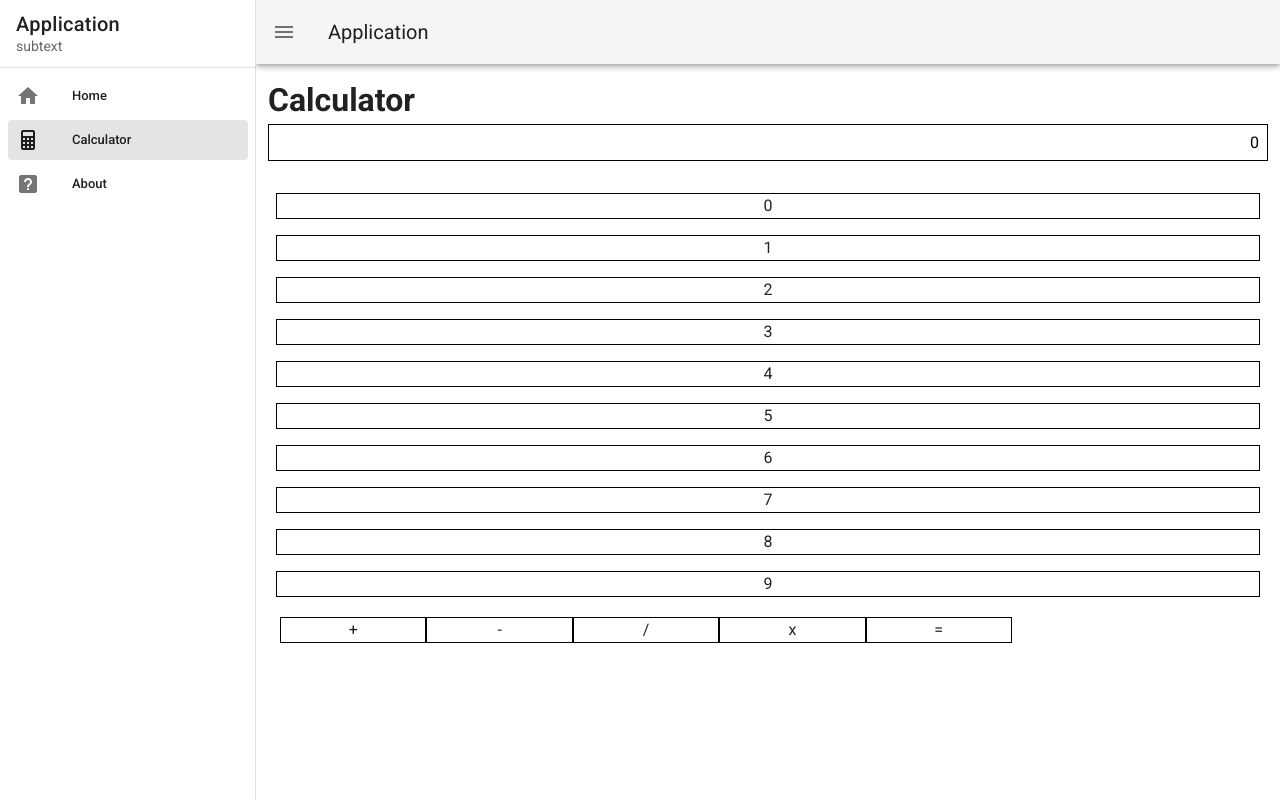
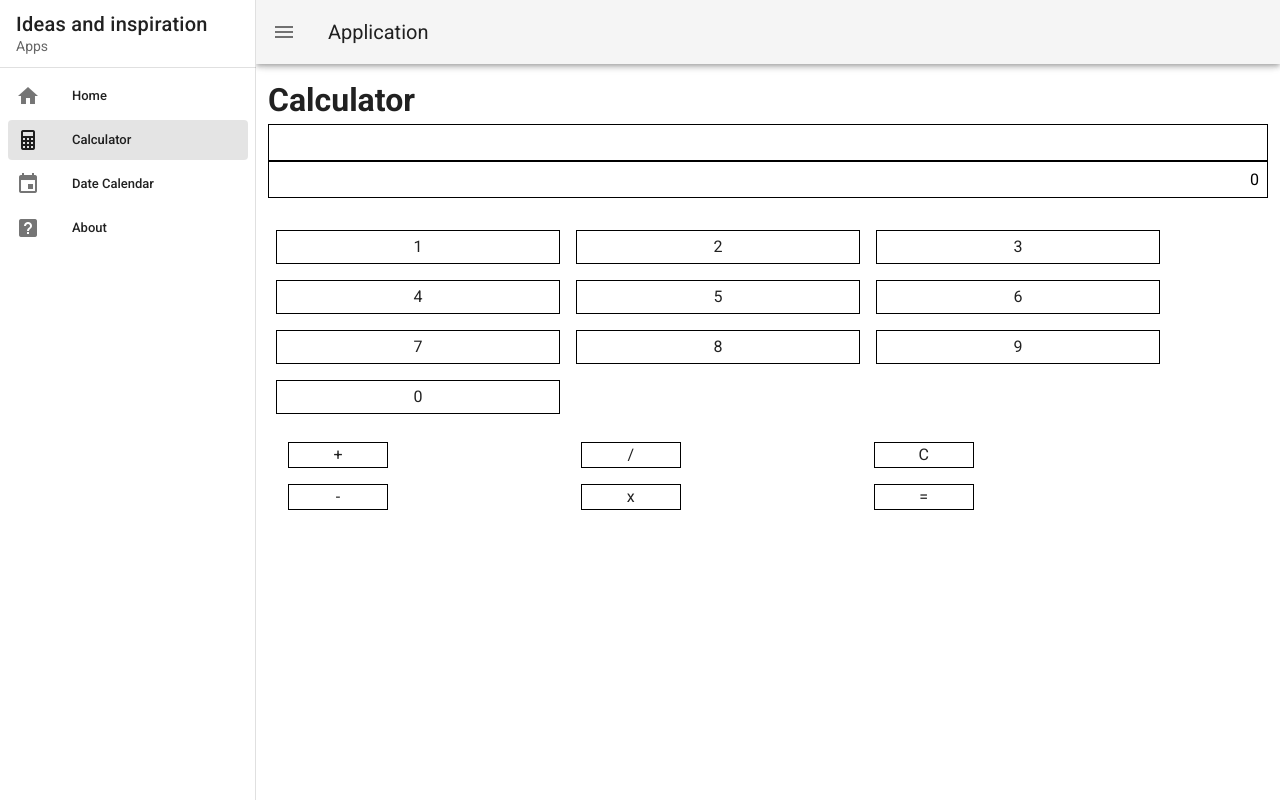
Before and after one commit to temaari/multipurpose-app, a Vue app: page /calculator in a window 1280 px wide. Built offline with nearby package versions, Linux system fonts and the light colour scheme.

Commit message:
init calcuator app

```diff
--- a/src/App.vue
+++ b/src/App.vue
@@ -7,10 +7,10 @@
 			<v-list-item>
 				<v-list-item-content>
 					<v-list-item-title class="title">
-						Application
+						Ideas and inspiration
 					</v-list-item-title>
 					<v-list-item-subtitle>
-						subtext
+						Apps
 					</v-list-item-subtitle>
 				</v-list-item-content>
 			</v-list-item>
@@ -57,6 +57,7 @@
 			items: [
 					{ title: 'Home', icon: 'mdi-home', to:'/'},
 					{ title: 'Calculator', icon: 'mdi-calculator', to:'/calculator'},
+					{ title: 'Date Calendar', icon: 'mdi-calendar', to:'/datecalendar'},
 					{ title: 'About', icon: 'mdi-help-box', to:'/about'},
 				],
 			}),
--- a/src/views/About.vue
+++ b/src/views/About.vue
@@ -1,5 +1,11 @@
 <template>
 	<div class="about pa-3">
-		<h1>This is an about page</h1>
+		<h1>About this App</h1>
+		<p>
+			This is an app where I can put all my app idea's
+			 or trials for it all in one app instead of having
+			 many repo's.<br><br>
+			All these app's will start off being developed using vue
+		</p>
 	</div>
 </template>
--- a/src/views/Calculator.vue
+++ b/src/views/Calculator.vue
@@ -2,16 +2,19 @@
 	<div class="calculator pa-3">
 		<h1>Calculator</h1>
 		<input class="num pa-2" type="text" v-model="message" value="message"/>
+		<input class="num pa-2" type="number" v-model="number" value="number"/>
 		<br><br>
-		<div class="pa-2" v-for="num in 10" :key="num" >
-			<button :id="num-1" class="btn" @click="clickNumBtn(num-1)" >{{ num-1 }}</button>
+		<div class="btn-num pa-2" v-for="num in 10" :key="num" >
+			<button v-if="num === 10" :id="num-1" class="btn pa-1" @click="clickNumBtn(0)" >0</button>
+			<button v-else :id="num-1" class="btn pa-1" @click="clickNumBtn(num)" >{{ num }}</button>
 		</div>
 		<div class="pa-3">
-			<button class="btn btn-func" @click="add()" >+</button>
-			<button class="btn btn-func" @click="subtract()" >-</button>
-			<button class="btn btn-func" @click="divide()" >/</button>
-			<button class="btn btn-func" @click="multiple()" >x</button>
-			<button class="btn btn-func" @click="equal()" >=</button>
+			<div class="btn-num pa-2" ><button class="btn btn-func" @click="clickOperation('+')" >+</button></div>
+			<div class="btn-num pa-2" ><button class="btn btn-func" @click="clickOperation('/')" >/</button></div>
+			<div class="btn-num pa-2" ><button class="btn btn-func" @click="clear()" >C</button></div>
+			<div class="btn-num pa-2" ><button class="btn btn-func" @click="clickOperation('-')" >-</button></div>
+			<div class="btn-num pa-2" ><button class="btn btn-func" @click="clickOperation('*')" >x</button></div>
+			<div class="btn-num pa-2" ><button class="btn btn-func" @click="equal()" >=</button></div>
 		</div>
 	</div>
 </template>
@@ -22,35 +25,53 @@ export default {
 	name: 'Calculator',
 	data() {
 		return {
-			message: '0',
+			message: '',
+			number: 0,
 			numberLeft: 0,
-			numberRight: 0,
 			sum: 0,
-			isOperation: false,
+			isOperating: false,
 			opr: '',
 		}
 	},
 	methods: {
 		clickNumBtn(num) {
-			if (!this.isOperation) {
-				this.numberLeft = this.numberLeft === 0 ? num : parseInt(this.numberLeft + num.toString())
-				this.message = this.message === '0' ? num : this.message + num.toString()
+			this.number = this.number === 0 ? num : this.number + num.toString()
+		},
+		clickOperation(opr) {
+			this.opr = " "+ opr +" "
+			if (!this.isOperating) {
+				this.isOperating = true
+				this.numberLeft = this.number
+				this.message = this.numberLeft + this.opr
+				this.number = 0
 			} else {
-				this.numberRight = this.numberRight === 0 ? num : parseInt(this.numberRight + num.toString())
-				this.message = this.message === '0' ? this.message + this.opr + num : this.numberLeft.toString() + this.opr + this.numberRight.toString()
+				this.message = this.message + this.number + this.opr
+				this.number = 0
 			}
 		},
-		add() {
-			this.isOperation = true
-			this.opr = "+"
+		equal() {
+			if (this.opr === ' + ') {
+				this.sum = parseInt(this.numberLeft) + this.number
+			} else if (this.opr === ' - ') {
+				this.sum = parseInt(this.numberLeft) - this.number
+			} else if (this.opr === ' / ') {
+				this.sum = parseInt(this.numberLeft) / this.number
+			} else if (this.opr === ' * ') {
+				this.sum = parseInt(this.numberLeft) * this.number
+			}
+			this.message = this.numberLeft + this.opr + this.number + " = " + this.sum.toString()
+			this.isOperating = false
+			this.opr = ''
+			this.numberLeft = 0
+			this.number = 0
 		},
-		equal() {
-			let sum = this.numberLeft + this.numberRight
-			console.log(this.numberLeft.toString(), "+", this.numberRight.toString(), "=", sum.toString())
-			this.message = sum.toString()
-			this.isOperation = false
+		clear() {
+			this.message = ''
+			this.number = 0
 			this.numberLeft = 0
-			this.numberRight = 0
+			this.sum = 0
+			this.isOperating = false
+			this.opr = ''
 		},
 	}
 }
@@ -63,7 +84,11 @@ export default {
 		height: 100%;
 	}
 	.btn-func {
-		width: 15%;
+		width: 100px;
+	}
+	.btn-num {
+		width: 30%;
+		display: inline-block;
 	}
 	.num {
 		text-align: right;
--- a/src/views/Home.vue
+++ b/src/views/Home.vue
@@ -1,14 +1,6 @@
 <template>
-	<div class="home">
-		This is the home
+	<div class="home pa-3">
+		<h1>Home App</h1>
+		<p>Hopefully I'll be able to create some pretty cool Apps and ideas</p>
 	</div>
 </template>
-
-<script>
-
-export default {
-	name: 'Home',
-	components: {
-	}
-}
-</script>
```
Also changed, not shown: 1 other file (tests, documents, lock files or other folders).
